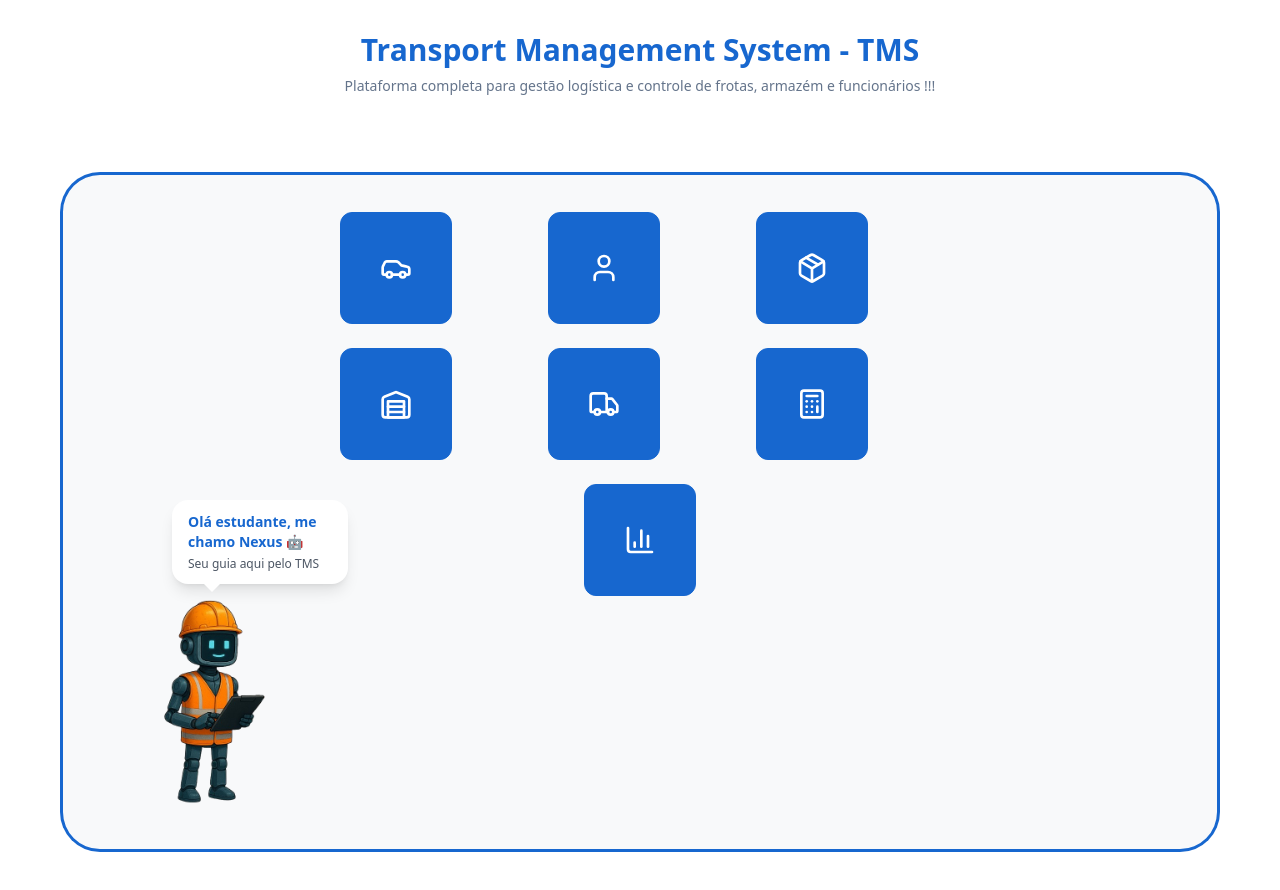
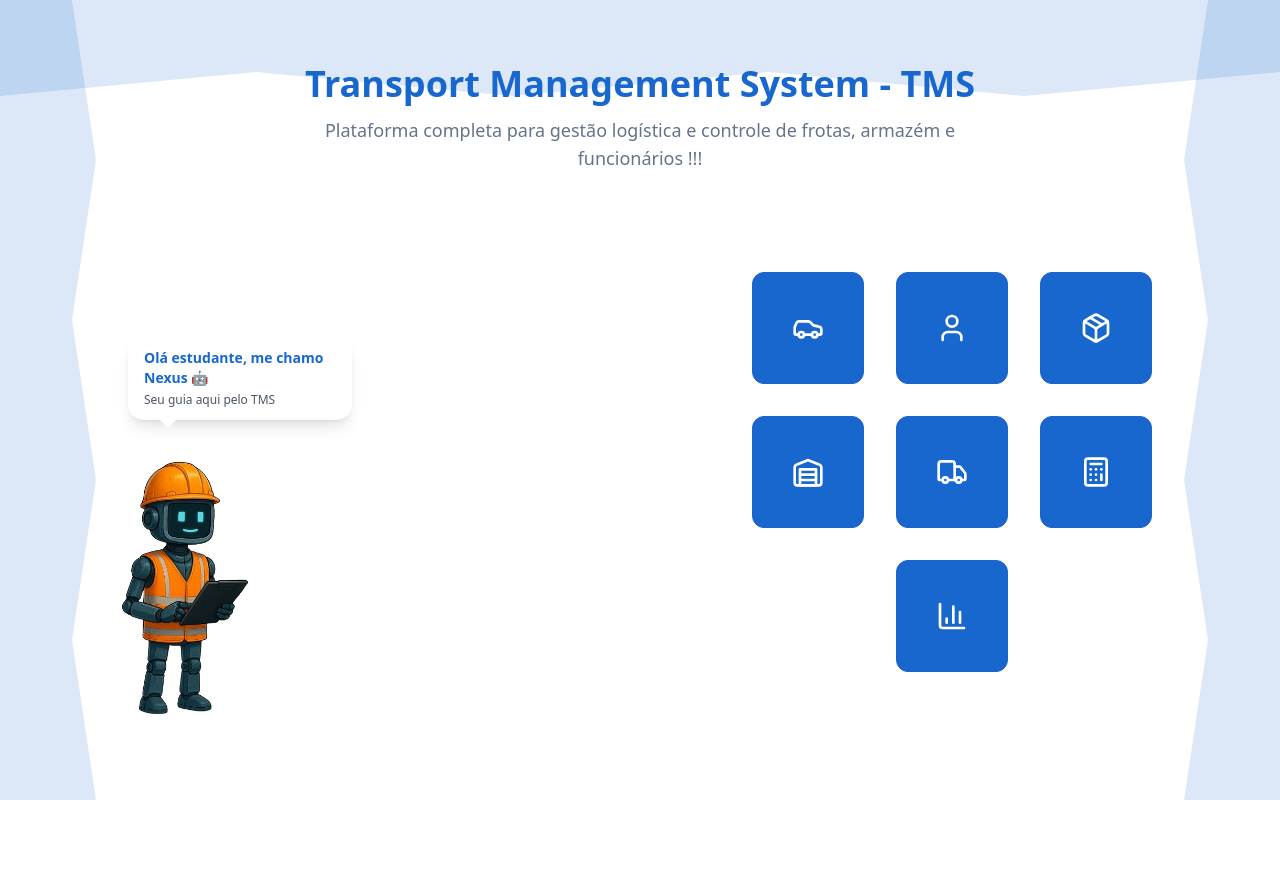
Before and after one commit to ConradRic/logi-cards-hub, a React (Vite) app: page / in a window 1280 px wide. Shown: the top 890 px of the page. After the commit the page ends 800 px from the top, so only its background shows below. Built offline with nearby package versions, Linux system fonts and the light colour scheme.

Commit message:
Reverted to commit 41e961987635ea7b52ab96fe40926bd9f98048df

```diff
--- a/src/index.css
+++ b/src/index.css
@@ -163,31 +163,6 @@ All colors MUST be HSL.
   .cards-container {
     @apply relative z-10 container mx-auto px-6 py-8;
   }
-
-  /* Main Content Area */
-  .content-area {
-    position: relative;
-    background: #f8f9fa;
-    margin: 60px;
-    border-radius: 40px;
-    min-height: calc(100vh - 120px);
-    padding: 40px;
-    box-shadow: inset 0 0 0 3px hsl(var(--primary));
-  }
-
-  /* Cards Grid */
-  .cards-grid {
-    display: grid;
-    grid-template-columns: repeat(3, 1fr);
-    gap: 24px;
-    max-width: 600px;
-    margin: 0 auto;
-  }
-
-  .cards-grid .single-card {
-    grid-column: 2;
-    justify-self: center;
-  }
 }
 
 @layer base {
--- a/src/pages/Dashboard.tsx
+++ b/src/pages/Dashboard.tsx
@@ -89,21 +89,26 @@ const Dashboard = () => {
 
   return (
     <div className="organic-layout">
+      {/* Wave Borders */}
+      <div className="wave-border wave-top" />
+      <div className="wave-border wave-left" />
+      <div className="wave-border wave-right" />
+
       {/* Header */}
-      <div className="relative z-20 text-center pt-8 pb-4">
-        <h1 className="text-3xl font-bold text-primary mb-2">
+      <div className="relative z-20 text-center pt-16 pb-8">
+        <h1 className="text-4xl font-bold text-primary mb-3">
           Transport Management System - TMS
         </h1>
-        <p className="text-sm text-muted-foreground max-w-2xl mx-auto">
+        <p className="text-lg text-muted-foreground max-w-2xl mx-auto">
           Plataforma completa para gestão logística e controle de frotas, armazém e funcionários !!!
         </p>
       </div>
 
-      {/* Main Content Area */}
-      <div className="content-area">
-        {/* Cards Grid */}
-        <div className="cards-grid relative z-20">
+      {/* Cards Container - Right Side */}
+      <div className="absolute right-32 top-1/2 transform -translate-y-32 z-20">
+        <div className="space-y-8">
           {/* Primeira fileira - 3 cards */}
+          <div className="flex gap-8">
             {modules.slice(0, 3).map((module, index) => (
               <OrganicCard
                 key={index}
@@ -115,8 +120,10 @@ const Dashboard = () => {
                 onLeave={handleCardLeave}
               />
             ))}
+          </div>
 
           {/* Segunda fileira - 3 cards */}
+          <div className="flex gap-8">
             {modules.slice(3, 6).map((module, index) => (
               <OrganicCard
                 key={index + 3}
@@ -128,9 +135,10 @@ const Dashboard = () => {
                 onLeave={handleCardLeave}
               />
             ))}
+          </div>
 
           {/* Terceira fileira - 1 card centralizado */}
-          <div className="single-card">
+          <div className="flex justify-center">
             {modules.slice(6, 7).map((module, index) => (
               <OrganicCard
                 key={index + 6}
@@ -144,18 +152,19 @@ const Dashboard = () => {
             ))}
           </div>
         </div>
+      </div>
 
       {/* Person Illustration */}
-        <div className="absolute bottom-8 left-8 z-20">
+      <div className="absolute bottom-16 left-8 z-20">
         <img
           src={logisticsRobot}
           alt="Nexus - Logistics Robot Assistant with safety equipment"
-            className="w-64 h-64 object-contain"
+          className="w-80 h-80 object-contain"
         />
 
         {/* Speech Bubble */}
         {speechBubble.visible && (
-            <div className="absolute -top-16 left-20 z-30 animate-fade-in">
+          <div className="absolute -top-20 left-24 z-30 animate-fade-in">
             <div className="bg-white rounded-lg shadow-lg px-4 py-3 max-w-xs relative">
               <div className="absolute bottom-0 left-8 w-0 h-0 border-l-8 border-r-8 border-t-8 border-l-transparent border-r-transparent border-t-white transform translate-y-full"></div>
               <h4 className="font-semibold text-primary text-sm mb-1">{speechBubble.title}</h4>
@@ -165,7 +174,6 @@ const Dashboard = () => {
         )}
       </div>
     </div>
-    </div>
   );
 };
 
```
Lines whose indentation alone changed are shown as unchanged.
